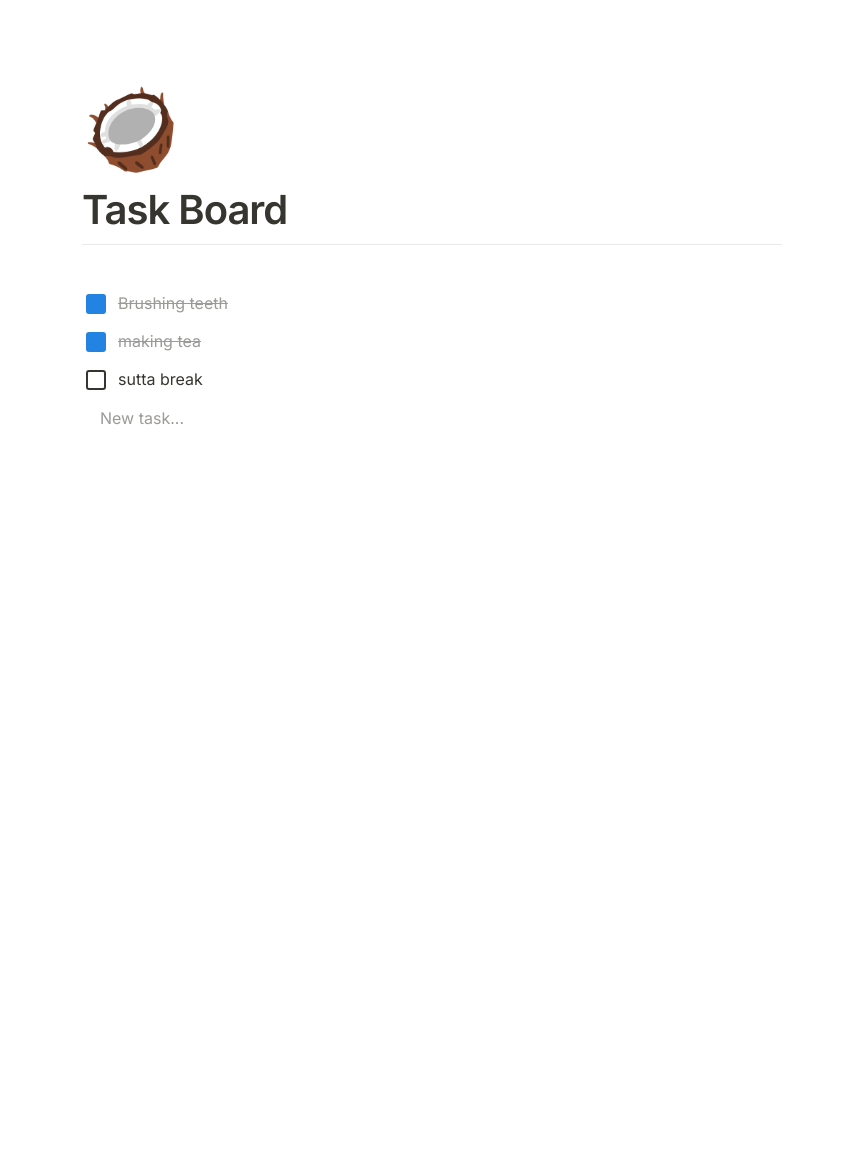
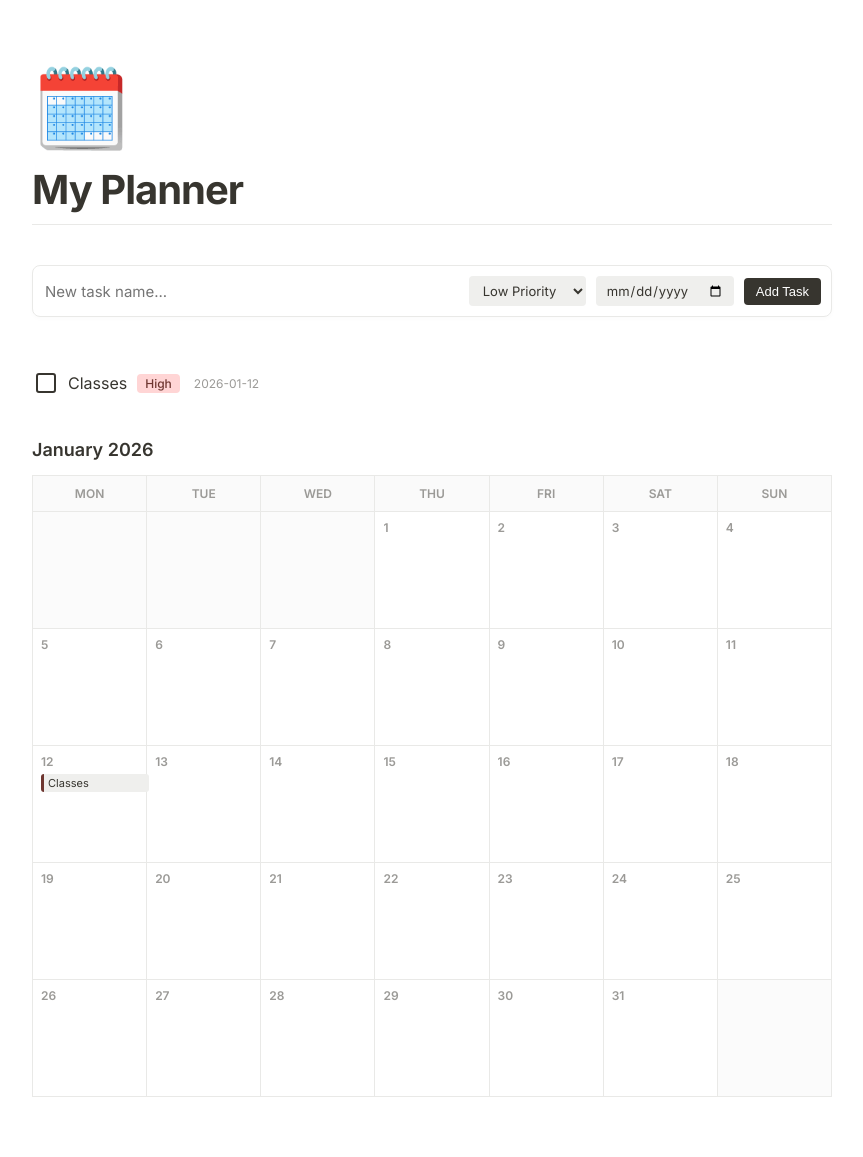
Before and after one commit to HarshilDer/Experiment1, a Flask app: page / in a window 1280 px wide. Shown: the whole page, without its empty margins (208-1071 px from the left). Before the commit the page ends 425 px from the top, so only its background shows below. Run offline with Flask 3, Linux system fonts and the light colour scheme; some libraries are stand-ins or nearby versions.

Commit message:
Added the calendar to the task board!!

```diff
--- a/app.py
+++ b/app.py
@@ -1,9 +1,12 @@
 from flask import Flask, render_template, request, redirect, url_for
 import json
 import os
+from datetime import datetime
+import calendar
 
 app = Flask(__name__)
 FILE_NAME = "tasks.json"
+
 
 def load_tasks():
     if not os.path.exists(FILE_NAME):
@@ -11,31 +14,71 @@ def load_tasks():
     with open(FILE_NAME, "r") as file:
         return json.load(file)
 
+
 def save_tasks(tasks):
     with open(FILE_NAME, "w") as file:
         json.dump(tasks, file, indent=4)
 
+
 @app.route('/')
 def index():
     tasks = load_tasks()
-    return render_template('index.html', tasks=tasks)
+
+    # --- Calendar Logic ---
+    # Get current year and month
+    now = datetime.now()
+    year = now.year
+    month = now.month
+    month_name = now.strftime("%B %Y")
+
+    # Get a matrix of the month (list of weeks, where each week is a list of days)
+    # 0 represents a day belonging to another month
+    cal_matrix = calendar.monthcalendar(year, month)
+
+    # Group tasks by date string "YYYY-MM-DD" for easy lookup in the template
+    tasks_by_date = {}
+    for task in tasks:
+        d = task.get('date')  # e.g. "2023-10-25"
+        if d:
+            if d not in tasks_by_date:
+                tasks_by_date[d] = []
+            tasks_by_date[d].append(task)
+
+    return render_template('index.html',
+                           tasks=tasks,
+                           calendar_matrix=cal_matrix,
+                           current_year=year,
+                           current_month=month,
+                           month_name=month_name,
+                           tasks_by_date=tasks_by_date)
+
 
 @app.route('/add', methods=['POST'])
 def add():
     title = request.form.get('title')
+    priority = request.form.get('priority')  # High, Medium, Low
+    due_date = request.form.get('date')  # YYYY-MM-DD
+
     if title:
         tasks = load_tasks()
-        tasks.append({"title": title, "done": False})
+        tasks.append({
+            "title": title,
+            "done": False,
+            "priority": priority,
+            "date": due_date
+        })
         save_tasks(tasks)
     return redirect(url_for('index'))
+
 
 @app.route('/complete/<int:task_id>')
 def complete(task_id):
     tasks = load_tasks()
     if 0 <= task_id < len(tasks):
-        tasks[task_id]['done'] = True
+        tasks[task_id]['done'] = not tasks[task_id]['done']  # Toggle status
         save_tasks(tasks)
     return redirect(url_for('index'))
+
 
 @app.route('/delete/<int:task_id>')
 def delete(task_id):
@@ -45,5 +88,6 @@ def delete(task_id):
         save_tasks(tasks)
     return redirect(url_for('index'))
 
+
 if __name__ == '__main__':
     app.run(debug=True)
--- a/templates/index.html
+++ b/templates/index.html
@@ -3,20 +3,24 @@
 <head>
     <meta charset="UTF-8">
     <meta name="viewport" content="width=device-width, initial-scale=1.0">
-    <title>Tasks</title>
-    <link href="https://fonts.googleapis.com/css2?family=Inter:wght@400;500;600&display=swap" rel="stylesheet">
+    <title>Notion Planner</title>
+    <link href="https://fonts.googleapis.com/css2?family=Inter:wght@400;500;600;700&display=swap" rel="stylesheet">
     <script src="https://unpkg.com/@phosphor-icons/web"></script>
 
     <style>
         :root {
-            /* Notion Color Palette */
             --bg-color: #FFFFFF;
             --text-main: #37352F;
             --text-secondary: #9B9A97;
-            --hover-bg: #EFEFED; /* The specific grey Notion uses on hover */
+            --hover-bg: #EFEFED;
             --border-color: #E9E9E7;
-            --checkbox-border: #37352F;
             --link-blue: #2383E2;
+
+            /* Notion Tag Colors */
+            --tag-red-bg: #FFD5D5; --tag-red-text: #6E3630;
+            --tag-yellow-bg: #FBEECC; --tag-yellow-text: #89632A;
+            --tag-green-bg: #DBEDDB; --tag-green-text: #2B593F;
+            --tag-gray-bg: #E3E2E0; --tag-gray-text: #5A5A55;
         }
 
         body {
@@ -26,177 +30,117 @@
             margin: 0;
             display: flex;
             justify-content: center;
-            padding-top: 80px;
-            -webkit-font-smoothing: antialiased; /* Makes font crisp */
+            padding-top: 60px;
+            padding-bottom: 60px;
         }
 
-        .page-container {
-            width: 100%;
-            max-width: 700px; /* Notion documents are usually 700-900px wide */
-            padding: 0 20px;
+        .page-container { width: 100%; max-width: 800px; padding: 0 20px; }
+
+        /* Header */
+        .header { margin-bottom: 40px; padding-bottom: 10px; border-bottom: 1px solid var(--border-color); }
+        .cover-icon { font-size: 78px; display: block; margin-bottom: 10px;}
+        h1 { font-weight: 700; font-size: 40px; margin: 0; letter-spacing: -1px; }
+
+        /* --- Task List Styling --- */
+        ul { list-style: none; padding: 0; margin-bottom: 40px; }
+
+        li {
+            display: flex; align-items: center; padding: 6px 4px;
+            border-radius: 4px; margin-bottom: 2px; transition: background 0.1s;
+        }
+        li:hover { background-color: var(--hover-bg); }
+        li:hover .delete-btn { opacity: 1; }
+
+        /* Checkbox */
+        .checkbox-link { text-decoration: none; margin-right: 12px; display: flex; align-items: center; }
+        .checkbox-box {
+            width: 16px; height: 16px; border: 2px solid var(--text-main); border-radius: 3px;
+            display: flex; align-items: center; justify-content: center; transition: 0.2s;
+        }
+        .checked .checkbox-box { background-color: var(--link-blue); border-color: var(--link-blue); }
+        .checked .checkbox-box i { color: white; font-size: 12px; font-weight: bold; }
+
+        .task-content { flex-grow: 1; display: flex; align-items: center; gap: 10px; }
+        .task-text { font-size: 16px; color: var(--text-main); }
+        .task-text.done { text-decoration: line-through; color: var(--text-secondary); }
+
+        /* Delete Button */
+        .delete-btn {
+            opacity: 0; color: var(--text-secondary); text-decoration: none;
+            padding: 4px; font-size: 18px; transition: 0.2s;
+        }
+        .delete-btn:hover { color: #EB5757; }
+
+        /* --- Tags Styling --- */
+        .tag {
+            font-size: 12px; padding: 2px 8px; border-radius: 4px; font-weight: 500;
+            white-space: nowrap;
+        }
+        .tag-High { background: var(--tag-red-bg); color: var(--tag-red-text); }
+        .tag-Medium { background: var(--tag-yellow-bg); color: var(--tag-yellow-text); }
+        .tag-Low { background: var(--tag-green-bg); color: var(--tag-green-text); }
+
+        .date-badge {
+            font-size: 12px; color: var(--text-secondary); display: flex; align-items: center; gap: 4px;
         }
 
-        /* --- Header Styling --- */
-        .header {
-            margin-bottom: 40px;
-            padding-bottom: 10px;
-            border-bottom: 1px solid var(--border-color);
+        /* --- Add Task Form --- */
+        .add-task-form {
+            display: flex; gap: 10px; align-items: center; padding: 10px;
+            border: 1px solid var(--border-color); border-radius: 8px; margin-bottom: 50px;
+            box-shadow: 0 2px 5px rgba(0,0,0,0.02);
+        }
+        .add-task-form input[type="text"] {
+            flex-grow: 1; border: none; outline: none; font-size: 15px; font-family: 'Inter';
+        }
+        /* Custom Select & Date Inputs */
+        select, input[type="date"] {
+            border: none; background: var(--hover-bg); padding: 6px 10px;
+            border-radius: 4px; font-family: 'Inter'; font-size: 13px; color: var(--text-main);
+            outline: none; cursor: pointer;
+        }
+        button {
+            background: var(--text-main); color: white; border: none; padding: 6px 12px;
+            border-radius: 4px; cursor: pointer; font-size: 13px;
         }
 
-        .cover-icon {
-            font-size: 78px;
-            margin-bottom: 10px;
-            display: block;
+        /* --- Calendar Styling --- */
+        .calendar-section { margin-top: 40px; }
+        .calendar-header { font-size: 18px; font-weight: 600; margin-bottom: 15px; }
+
+        .calendar-grid {
+            display: grid; grid-template-columns: repeat(7, 1fr);
+            border-top: 1px solid var(--border-color); border-left: 1px solid var(--border-color);
         }
 
-        h1 {
-            font-weight: 700;
-            font-size: 40px;
-            margin: 0;
-            color: var(--text-main);
-            letter-spacing: -1px;
+        .day-header {
+            padding: 10px; font-size: 12px; font-weight: 600; color: var(--text-secondary);
+            border-right: 1px solid var(--border-color); border-bottom: 1px solid var(--border-color);
+            background: #FAFAFA; text-align: center;
         }
 
-        /* --- Input Form (The "New Task" block) --- */
-        .add-task-form {
-            display: flex;
-            align-items: center;
-            padding: 8px 4px;
-            margin-bottom: 20px;
-            color: var(--text-secondary);
-            transition: color 0.2s;
+        .calendar-day {
+            min-height: 100px; padding: 8px; vertical-align: top;
+            border-right: 1px solid var(--border-color); border-bottom: 1px solid var(--border-color);
+            position: relative;
         }
 
-        .add-task-form:focus-within {
-            color: var(--text-main);
+        .calendar-day.empty { background: #fbfbfb; }
+
+        .day-number {
+            font-size: 12px; font-weight: 600; color: var(--text-secondary); margin-bottom: 5px; display: block;
         }
 
-        .plus-icon {
-            font-size: 20px;
-            margin-right: 12px;
-            color: inherit;
+        .cal-task-dot {
+            display: block; width: 100%; font-size: 11px; padding: 2px 4px; margin-bottom: 2px;
+            border-radius: 3px; background: var(--hover-bg); color: var(--text-main);
+            text-decoration: none; overflow: hidden; white-space: nowrap; text-overflow: ellipsis;
         }
-
-        input[type="text"] {
-            border: none;
-            outline: none;
-            font-size: 16px;
-            font-family: 'Inter', sans-serif;
-            width: 100%;
-            background: transparent;
-            color: var(--text-main);
-        }
-
-        input[type="text"]::placeholder {
-            color: var(--text-secondary);
-            font-weight: 400;
-        }
-
-        /* Hide the actual submit button to keep it clean (Enter key works) */
-        button[type="submit"] {
-            display: none;
-        }
-
-        /* --- Task List --- */
-        ul {
-            list-style: none;
-            padding: 0;
-            margin: 0;
-        }
-
-        li {
-            display: flex;
-            align-items: flex-start; /* Aligns items to top for multiline text */
-            padding: 6px 4px;
-            border-radius: 4px;
-            margin-bottom: 2px;
-            transition: background 0.1s;
-            group: task-row; /* Used for hover logic */
-        }
-
-        li:hover {
-            background-color: var(--hover-bg);
-        }
-
-        /* --- Custom Checkbox Logic --- */
-        .checkbox-link {
-            text-decoration: none;
-            margin-right: 12px;
-            margin-top: 3px; /* visual alignment */
-            display: flex;
-            align-items: center;
-            justify-content: center;
-        }
-
-        /* The Box */
-        .checkbox-box {
-            width: 16px;
-            height: 16px;
-            border: 2px solid var(--text-main); /* Dark border */
-            border-radius: 3px; /* Slightly rounded corners */
-            display: flex;
-            align-items: center;
-            justify-content: center;
-            transition: background 0.2s, border 0.2s;
-        }
-
-        /* Checked State */
-        .checked .checkbox-box {
-            background-color: var(--link-blue);
-            border-color: var(--link-blue);
-        }
-
-        .checked .checkbox-box i {
-            color: white;
-            font-size: 12px;
-            font-weight: bold;
-        }
-
-        /* Unchecked State */
-        .unchecked .checkbox-box i {
-            display: none;
-        }
-
-        .unchecked .checkbox-box:hover {
-            background-color: #E2E2E0; /* Subtle hover on checkbox */
-        }
-
-        /* --- Task Text --- */
-        .task-text {
-            flex-grow: 1;
-            font-size: 16px;
-            line-height: 1.5;
-            color: var(--text-main);
-            word-break: break-word;
-        }
-
-        .task-text.done {
-            text-decoration: line-through;
-            color: var(--text-secondary);
-        }
-
-        /* --- Delete Button (Hidden by default) --- */
-        .delete-btn {
-            opacity: 0; /* Hidden */
-            color: var(--text-secondary);
-            text-decoration: none;
-            padding: 4px;
-            border-radius: 4px;
-            transition: opacity 0.2s, background 0.2s;
-            font-size: 18px;
-            display: flex;
-            align-items: center;
-        }
-
-        /* Only show delete button when hovering the ROW (li) */
-        li:hover .delete-btn {
-            opacity: 1;
-        }
-
-        .delete-btn:hover {
-            background-color: #D3D1CB;
-            color: #EB5757;
-        }
+        .cal-task-dot.done { text-decoration: line-through; opacity: 0.5; }
+        /* Tiny color strip on the side of calendar task based on priority */
+        .cal-task-dot.p-High { border-left: 3px solid var(--tag-red-text); }
+        .cal-task-dot.p-Medium { border-left: 3px solid var(--tag-yellow-text); }
+        .cal-task-dot.p-Low { border-left: 3px solid var(--tag-green-text); }
 
     </style>
 </head>
@@ -205,26 +149,44 @@
     <div class="page-container">
 
         <div class="header">
-            <span class="cover-icon">🥥</span>
-            <h1>Task Board</h1>
+            <span class="cover-icon">🗓️</span>
+            <h1>My Planner</h1>
         </div>
+
+        <form action="/add" method="POST" class="add-task-form">
+            <input type="text" name="title" placeholder="New task name..." autocomplete="off" required>
+
+            <select name="priority">
+                <option value="Low">Low Priority</option>
+                <option value="Medium">Medium</option>
+                <option value="High">High Priority</option>
+            </select>
+
+            <input type="date" name="date" required>
+
+            <button type="submit">Add Task</button>
+        </form>
 
         <ul>
             {% for task in tasks %}
             <li>
-                {% if task.done %}
-                    <a href="/complete/{{ loop.index0 }}" class="checkbox-link checked">
+                <a href="/complete/{{ loop.index0 }}" class="checkbox-link {{ 'checked' if task.done else 'unchecked' }}">
                     <div class="checkbox-box"><i class="ph-bold ph-check"></i></div>
                 </a>
-                {% else %}
-                    <a href="/complete/{{ loop.index0 }}" class="checkbox-link unchecked">
-                        <div class="checkbox-box"><i></i></div>
-                    </a>
-                {% endif %}
 
+                <div class="task-content">
                     <span class="task-text {{ 'done' if task.done else '' }}">
                         {{ task.title }}
                     </span>
+
+                    {% if task.priority %}
+                    <span class="tag tag-{{ task.priority }}">{{ task.priority }}</span>
+                    {% endif %}
+
+                    {% if task.date %}
+                    <span class="date-badge"><i class="ph ph-calendar-blank"></i> {{ task.date }}</span>
+                    {% endif %}
+                </div>
 
                 <a href="/delete/{{ loop.index0 }}" class="delete-btn" title="Delete">
                     <i class="ph ph-trash"></i>
@@ -233,17 +195,36 @@
             {% endfor %}
         </ul>
 
-        <form action="/add" method="POST" class="add-task-form">
-            <i class="ph ph-plus plus-icon"></i>
-            <input type="text" name="title" placeholder="New task..." autocomplete="off" required>
-            <button type="submit">Add</button>
-        </form>
+        <div class="calendar-section">
+            <div class="calendar-header">{{ month_name }}</div>
 
-        {% if not tasks %}
-        <p style="color: var(--text-secondary); margin-left: 36px; font-size: 14px;">
-            Nothing to do. Press Enter to add a task.
-        </p>
+            <div class="calendar-grid">
+                <div class="day-header">MON</div><div class="day-header">TUE</div><div class="day-header">WED</div>
+                <div class="day-header">THU</div><div class="day-header">FRI</div><div class="day-header">SAT</div>
+                <div class="day-header">SUN</div>
+
+                {% for week in calendar_matrix %}
+                    {% for day in week %}
+                        {% if day == 0 %}
+                            <div class="calendar-day empty"></div>
+                        {% else %}
+                            <div class="calendar-day">
+                                <span class="day-number">{{ day }}</span>
+
+                                {% set date_str = "%d-%02d-%02d" % (current_year, current_month, day) %}
+                                {% if tasks_by_date[date_str] %}
+                                    {% for t in tasks_by_date[date_str] %}
+                                        <div class="cal-task-dot p-{{ t.priority }} {{ 'done' if t.done else '' }}">
+                                            {{ t.title }}
+                                        </div>
+                                    {% endfor %}
                                 {% endif %}
+                            </div>
+                        {% endif %}
+                    {% endfor %}
+                {% endfor %}
+            </div>
+        </div>
 
     </div>
 
```
Also changed, not shown: tasks.json (+4 -10 lines). Lines whose indentation alone changed are shown as unchanged.
